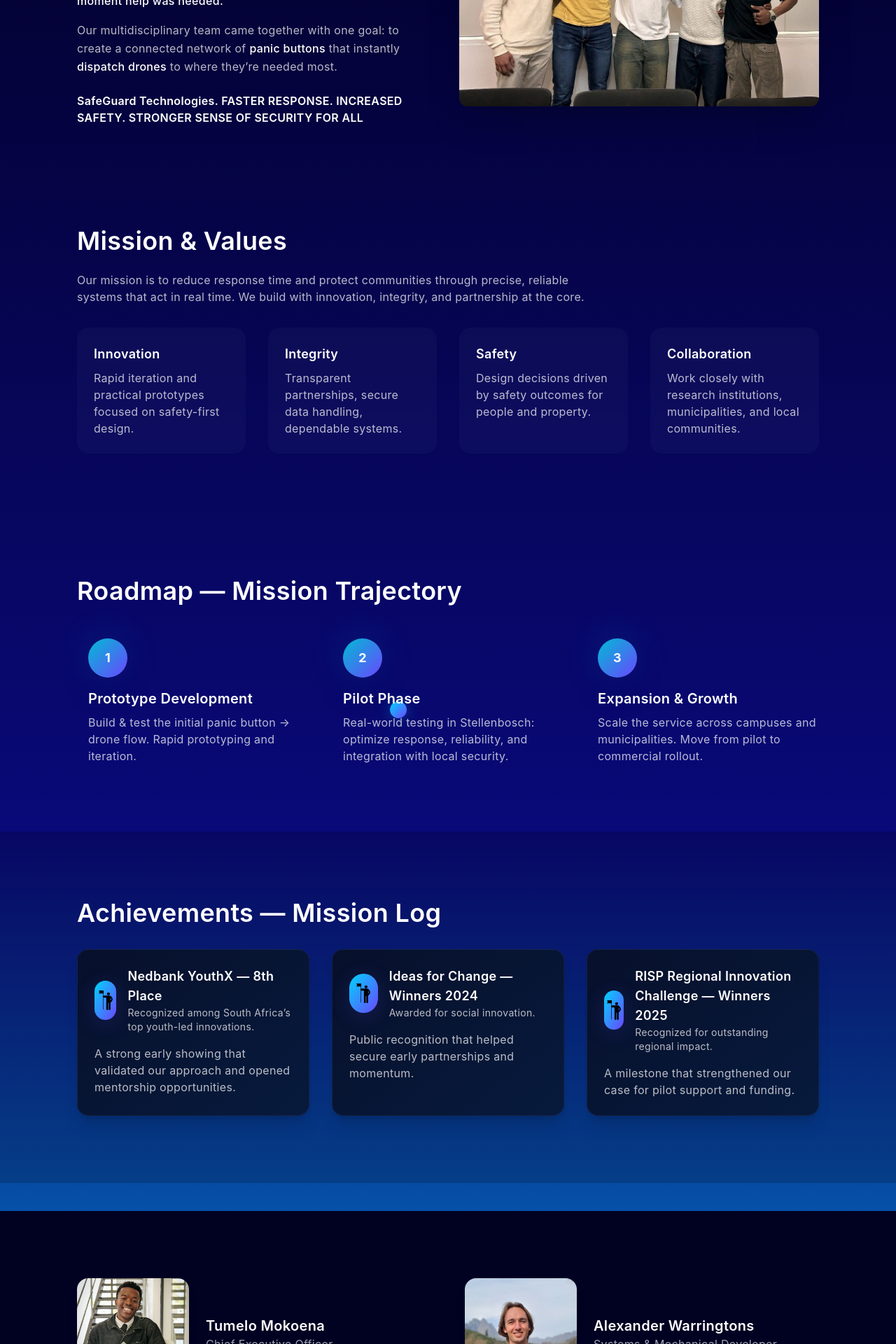
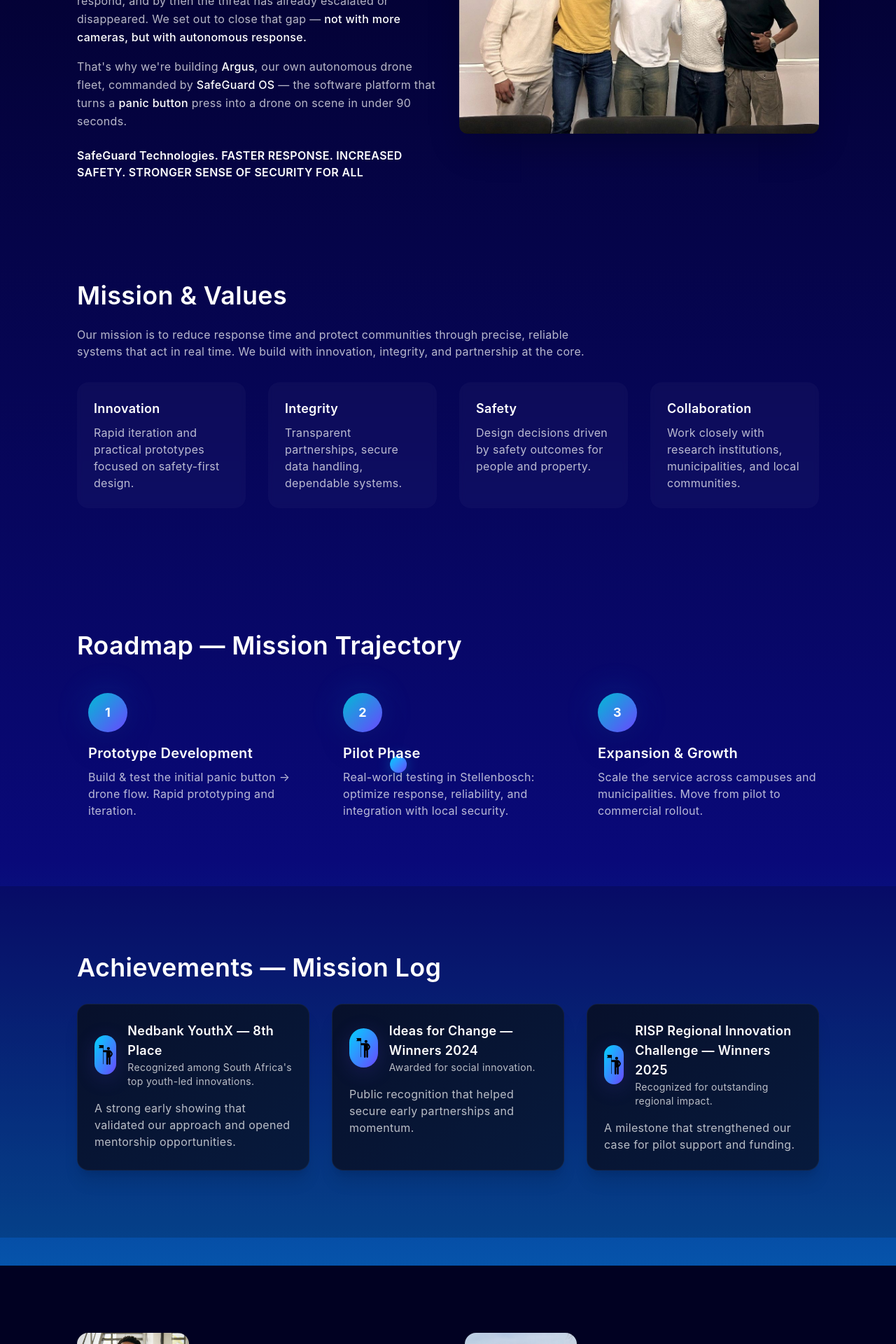
Before and after one commit to zinzim007-sketch/sgtweb, a React (Vite) app: page /about in a window 1280 px wide. Shown: the part 340-2260 px from the top of the page at 70% size. Built offline with nearby package versions, Linux system fonts and the light colour scheme.

Commit message:
update about, team, product content

```diff
--- a/src/components/Team.jsx
+++ b/src/components/Team.jsx
@@ -28,7 +28,7 @@
             className="w-40 h-40 rounded-2xl object-cover shadow-lg"
           />
           <div className="text-left">
-            <h3 className="text-xl font-semibold">Alexander Warringtons</h3>
+            <h3 className="text-xl font-semibold">Alexander Warrington</h3>
             <p className="text-gray-400">Systems & Mechanical Developer</p>
           </div>
         </div>
@@ -40,12 +40,12 @@
         <div className="flex items-center gap-6">
           <img
             src="/eesa.jpg"
-            alt="Eesa Sulaiman"
+            alt="Eesa Sulaiman - CTO"
             className="w-40 h-40 rounded-2xl object-cover shadow-lg"
           />
           <div className="text-left">
             <h3 className="text-lg font-semibold">Eesa Sulaiman</h3>
-            <p className="text-gray-400">Electronics & Design Developer</p>
+            <p className="text-gray-400">Chief Technology Officer</p>
           </div>
         </div>
 
--- a/src/pages/About.jsx
+++ b/src/pages/About.jsx
@@ -36,14 +36,18 @@
               <span className="text-white font-medium"> everyone deserves to feel safe.</span>
             </p>
             <p className="text-sgts-soft leading-relaxed mb-4">
-              After witnessing how quickly an ordinary moment can turn into an emergency,
-              we set out to build something that could
-              <span className="text-white font-medium"> act the moment help was needed.</span>
+              Africa is urbanizing faster than security can keep up. Fixed cameras
+              leave blind spots, ground teams take 15+ minutes to respond, and by
+              then the threat has already escalated or disappeared. We set out to
+              close that gap —
+              <span className="text-white font-medium"> not with more cameras, but with autonomous response.</span>
             </p>
             <p className="text-sgts-soft leading-relaxed mb-4">
-              Our multidisciplinary team came together with one goal:
-              to create a connected network of <span className="text-white font-medium">panic buttons</span> that
-              instantly <span className="text-white font-medium">dispatch drones</span> to where they’re needed most.
+              That's why we're building <span className="text-white font-medium">Argus</span>,
+              our own autonomous drone fleet, commanded by{' '}
+              <span className="text-white font-medium">SafeGuard OS</span> — the
+              software platform that turns a <span className="text-white font-medium">panic button</span> press
+              into a drone on scene in under 90 seconds.
             </p>
             <p className="text-white font-semibold mt-6">
               SafeGuard Technologies. FASTER RESPONSE. INCREASED SAFETY. STRONGER SENSE OF SECURITY FOR ALL
@@ -248,7 +252,7 @@
                 </div>
                 <div>
                   <h3 className="text-lg font-semibold">Nedbank YouthX — 8th Place</h3>
-                  <p className="text-sgts-soft text-sm">Recognized among South Africa’s top youth-led innovations.</p>
+                  <p className="text-sgts-soft text-sm">Recognized among South Africa's top youth-led innovations.</p>
                 </div>
               </div>
               <p className="text-sgts-soft">A strong early showing that validated our approach and opened mentorship opportunities.</p>
--- a/src/pages/Product.jsx
+++ b/src/pages/Product.jsx
@@ -21,55 +21,62 @@
           transition={{ delay: 0.1, duration: 0.6 }}
           className="text-sgts-soft max-w-3xl leading-relaxed"
         >
-          SafeGuard Technologies is developing a connected safety ecosystem —
-          wearable and mounted <span className="text-white font-medium">panic buttons</span> that
-          instantly trigger <span className="text-white font-medium">autonomous drone deployment</span> via the{" "}
-          <span className="text-white font-medium">DJI Dock 3</span>.
-          The result: faster response, real-time situational awareness, and a stronger sense of safety for all.
+          SafeGuard Technologies is building a connected aerial security
+          ecosystem for Africa — wearable and mounted{" "}
+          <span className="text-white font-medium">panic buttons</span> that
+          instantly trigger{" "}
+          <span className="text-white font-medium">autonomous drone response</span>,
+          commanded by our proprietary platform,{" "}
+          <span className="text-white font-medium">SafeGuard OS</span>. The
+          result: faster response, real-time situational awareness, and a
+          stronger sense of safety for people and infrastructure alike.
         </motion.p>
       </section>
 
-      {/* Section: Product Video */}
+      {/* Section: Argus + SafeGuard OS */}
       <section className="py-20 bg-gradient-to-b from-[#03002E] to-[#01011E]">
-        <div className="container-custom text-center">
+        <div className="container-custom">
           <motion.h3
             initial={{ opacity: 0, y: 20 }}
             whileInView={{ opacity: 1, y: 0 }}
             transition={{ duration: 0.6 }}
-            className="text-3xl font-semibold mb-6"
+            className="text-3xl font-semibold mb-10 text-center"
           >
-            DJI Dock 3 Integration
+            Hardware-agnostic today. Software-defined tomorrow.
           </motion.h3>
 
-          <motion.p
+          <div className="grid md:grid-cols-2 gap-8 max-w-4xl mx-auto">
+            <motion.div
               initial={{ opacity: 0, y: 20 }}
               whileInView={{ opacity: 1, y: 0 }}
-            transition={{ delay: 0.1, duration: 0.6 }}
-            className="text-sgts-soft max-w-2xl mx-auto mb-10"
+              transition={{ delay: 0.1 }}
+              className="p-8 bg-white/5 rounded-xl shadow-lg backdrop-blur-sm hover:bg-white/10 transition"
             >
-            The DJI Dock 3 is a fully autonomous drone station - enabling precision
-            takeoffs, landings, and real-time data collection with minimal human input.
-            SafeGuard leverages this technology to deliver immediate aerial response
-            when emergencies occur.
-          </motion.p>
+              <h4 className="text-xl font-semibold mb-2 text-sgts-blue">Argus</h4>
+              <p className="text-sgts-soft">
+                Our autonomous drone fleet, purpose-built for security
+                response. We're moving beyond off-the-shelf hardware to
+                custom aerial nodes designed for rapid deployment and
+                persistent patrol — while running proven hardware like the
+                DJI Phantom 4 Pro in active operation today.
+              </p>
+            </motion.div>
 
-          {/* Clean YouTube Embed */}
             <motion.div
-            initial={{ opacity: 0, scale: 0.98 }}
-            whileInView={{ opacity: 1, scale: 1 }}
-            transition={{ duration: 0.8 }}
-            className="flex justify-center"
+              initial={{ opacity: 0, y: 20 }}
+              whileInView={{ opacity: 1, y: 0 }}
+              transition={{ delay: 0.2 }}
+              className="p-8 bg-white/5 rounded-xl shadow-lg backdrop-blur-sm hover:bg-white/10 transition"
             >
-            <div className="w-full md:w-3/4 rounded-xl overflow-hidden shadow-2xl border border-white/10">
-              <iframe
-                className="w-full aspect-video"
-                src="https://www.youtube-nocookie.com/embed/OwUwgpqgcMA?autoplay=0&mute=1&controls=0&modestbranding=1&showinfo=0&rel=0"
-                title="DJI Dock 3"
-                allow="autoplay; fullscreen"
-                style={{ border: "none" }}
-              ></iframe>
+              <h4 className="text-xl font-semibold mb-2 text-sgts-blue">SafeGuard OS</h4>
+              <p className="text-sgts-soft">
+                The command layer that makes any aerial node intelligent,
+                connected, and responsive — threat detection, predictive
+                patrol routing, real-time alert management, and a live
+                client monitoring dashboard, all in one platform.
+              </p>
+            </motion.div>
           </div>
-          </motion.div>
         </div>
       </section>
 
@@ -93,8 +100,9 @@
           >
             <h4 className="text-xl font-semibold mb-2">1. Panic Button Triggered</h4>
             <p className="text-sgts-soft">
-              A user presses a wearable or mounted panic button. The system immediately
-              communicates the GPS location to the SafeGuard network.
+              A user presses a wearable or mounted panic button. The system
+              immediately communicates the GPS location to the SafeGuard
+              network.
             </p>
           </motion.div>
 
@@ -104,10 +112,11 @@
             transition={{ delay: 0.2 }}
             className="p-6 bg-white/5 rounded-xl shadow-lg backdrop-blur-sm hover:bg-white/10 transition"
           >
-            <h4 className="text-xl font-semibold mb-2">2. Drone Deploys from Dock</h4>
+            <h4 className="text-xl font-semibold mb-2">2. Argus Deploys</h4>
             <p className="text-sgts-soft">
-              The nearest DJI Dock 3 launches an autonomous drone, which navigates
-              directly to the scene — all within seconds.
+              The nearest Argus drone launches autonomously and navigates
+              directly to the scene — all within seconds, coordinated by
+              SafeGuard OS.
             </p>
           </motion.div>
 
```
Lines whose indentation alone changed are shown as unchanged.
